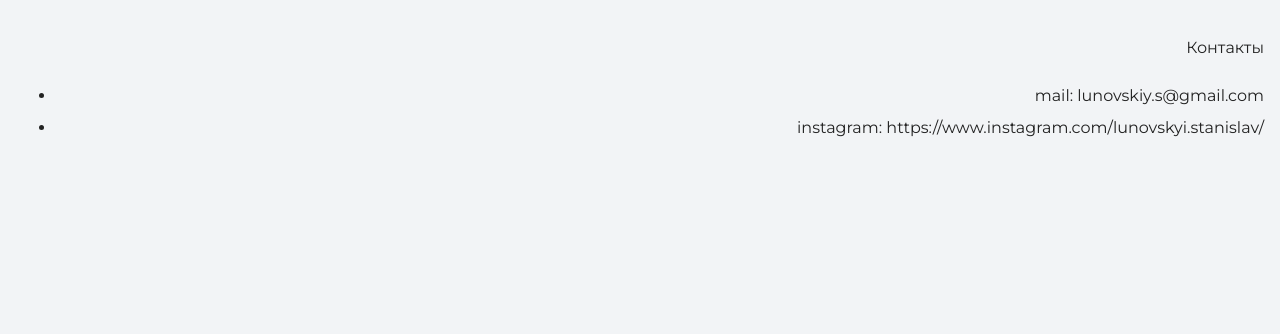
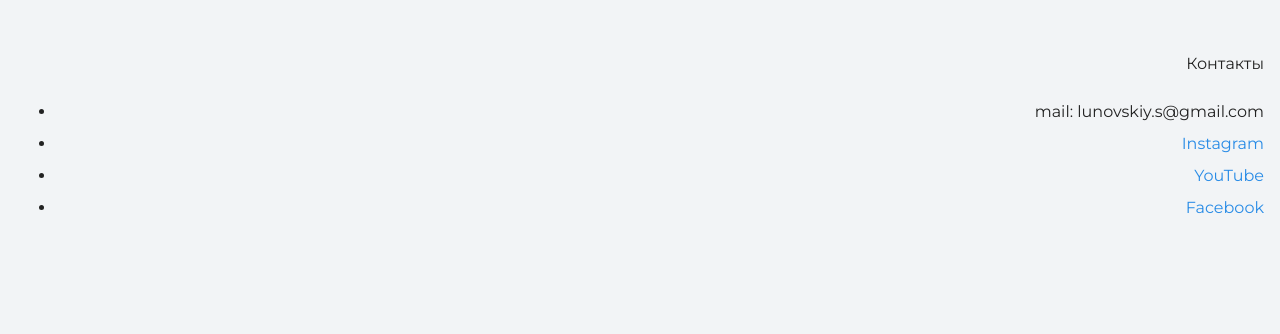
Before and after one commit to lunovskyi/my-site, a plain HTML site: page index.html in a window 1280 px wide. Shown: the top 334 px of the page. Drawn offline with nearby package versions, Linux system fonts and the light colour scheme.

Commit message:
Обновления 001(оформление)

```diff
--- a/index.html
+++ b/index.html
@@ -10,11 +10,13 @@
   <body>
     <header class="page-header">
 	<div class="container">
-      Контакты
-	  <ul>
+      <p>Контакты</p>
+	  <nav><ul>
 	 <li>mail: lunovskiy.s@gmail.com</li>
-	 <li>instagram: https://www.instagram.com/lunovskyi.stanislav/ </li>
-	 </ul></div>
+	 <li><a href="https://www.instagram.com/lunovskyi.stanislav/">Instagram</a></li>
+	 <li><a href="https://www.youtube.com/user/Kleirs/">YouTube</a></li>
+	 <li><a href="https://www.facebook.com/lunovskiy.stas/">Facebook</a></li>
+	 </ul></nav></div>
     </header>
 
     <section class="hero-image">
@@ -43,7 +45,9 @@
     <footer class="page-footer">
       Контакты в подвале
 	  <li>mail: lunovskiy.s@gmail.com</li>
-	 <li>instagram: https://www.instagram.com/lunovskyi.stanislav/ </li>
+	 <li><a href="https://www.instagram.com/lunovskyi.stanislav/">Instagram</a></li>
+	 <li><a href="https://www.youtube.com/user/Kleirs/">YouTube</a></li>
+	 <li><a href="https://www.facebook.com/lunovskiy.stas/">Facebook</a></li>
     </footer>
   </body>
 </html>
```
